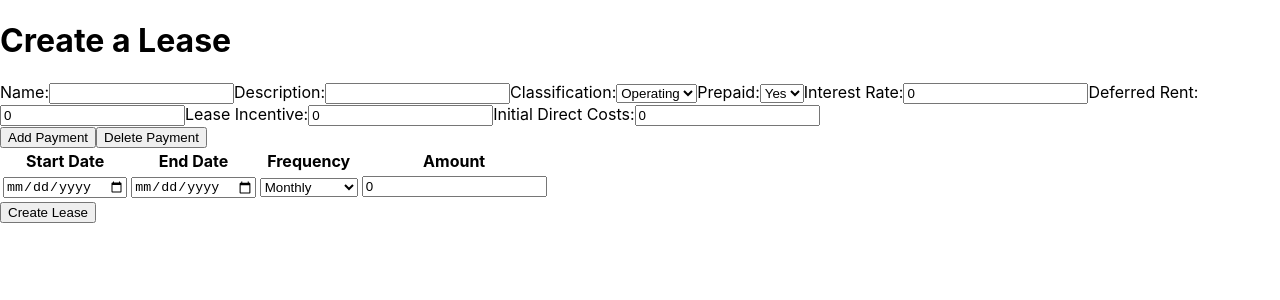
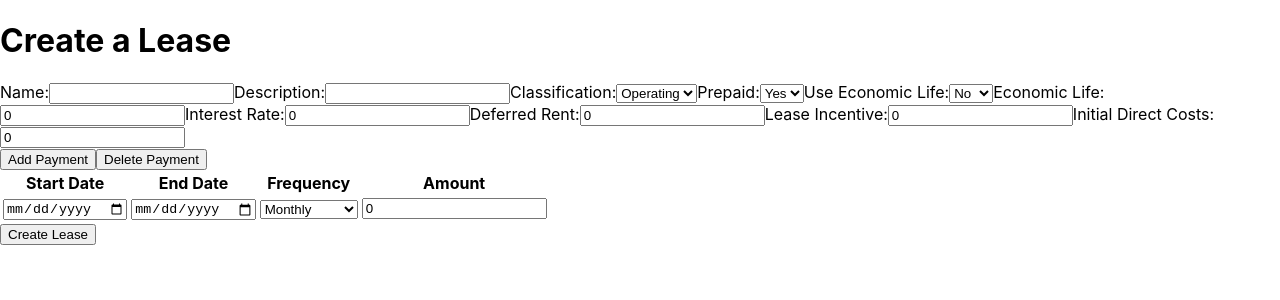
Before and after one commit to spur23/leases-react, a React (Create React App) app: page / in a window 1280 px wide. Shown: the top 300 px of the page. Built offline with nearby package versions, Linux system fonts and the light colour scheme; the HTML template or start-up script is replaced by a standard one.

Commit message:
add economic life

```diff
--- a/src/App.tsx
+++ b/src/App.tsx
@@ -22,7 +22,9 @@ const leaseInitialValues = {
   interestRate: 0,
   deferredRent: 0,
   leaseIncentive: 0,
-  initialDirectCosts: 0
+  initialDirectCosts: 0,
+  useEconomicLife: 'false',
+  economicLife: 0
 };
 
 const App = () => {
@@ -54,6 +56,8 @@ const App = () => {
 
     setLeaseInfo(leaseExcelData);
   }, [generatedLease]);
+
+  useEffect(() => {}, [values]);
 
   const onChangePayments = (updatedPayments: []): void => {
     setPayments(updatedPayments);
@@ -134,6 +138,28 @@ const App = () => {
       ]
     },
     {
+      label: 'Use Economic Life:',
+      type: InputTypes.Select,
+      name: 'useEconomicLife',
+      id: 'useEconomicLife',
+      value: values.useEconomicLife,
+      onChange: handleChange,
+      options: [
+        { text: 'Yes', value: 'true' },
+        { text: 'No', value: 'false' }
+      ],
+      show: values.classification === 'finance' ? true : false
+    },
+    {
+      label: 'Economic Life:',
+      type: InputTypes.Number,
+      name: 'economicLife',
+      id: 'economicLife',
+      value: values.economicLife,
+      onChange: handleChange,
+      show: values.useEconomicLife === 'true' ? true : false
+    },
+    {
       label: 'Interest Rate:',
       type: InputTypes.Number,
       name: 'interestRate',
```
